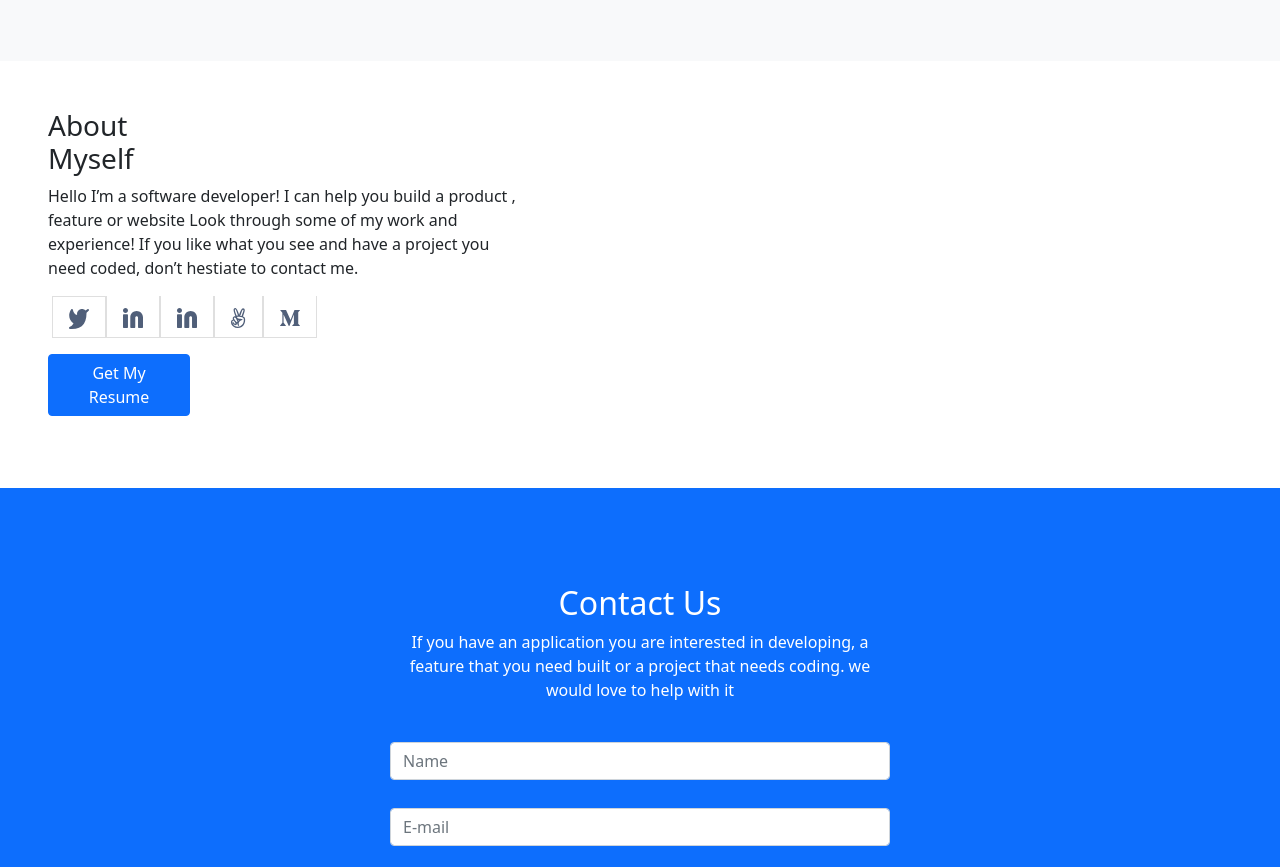
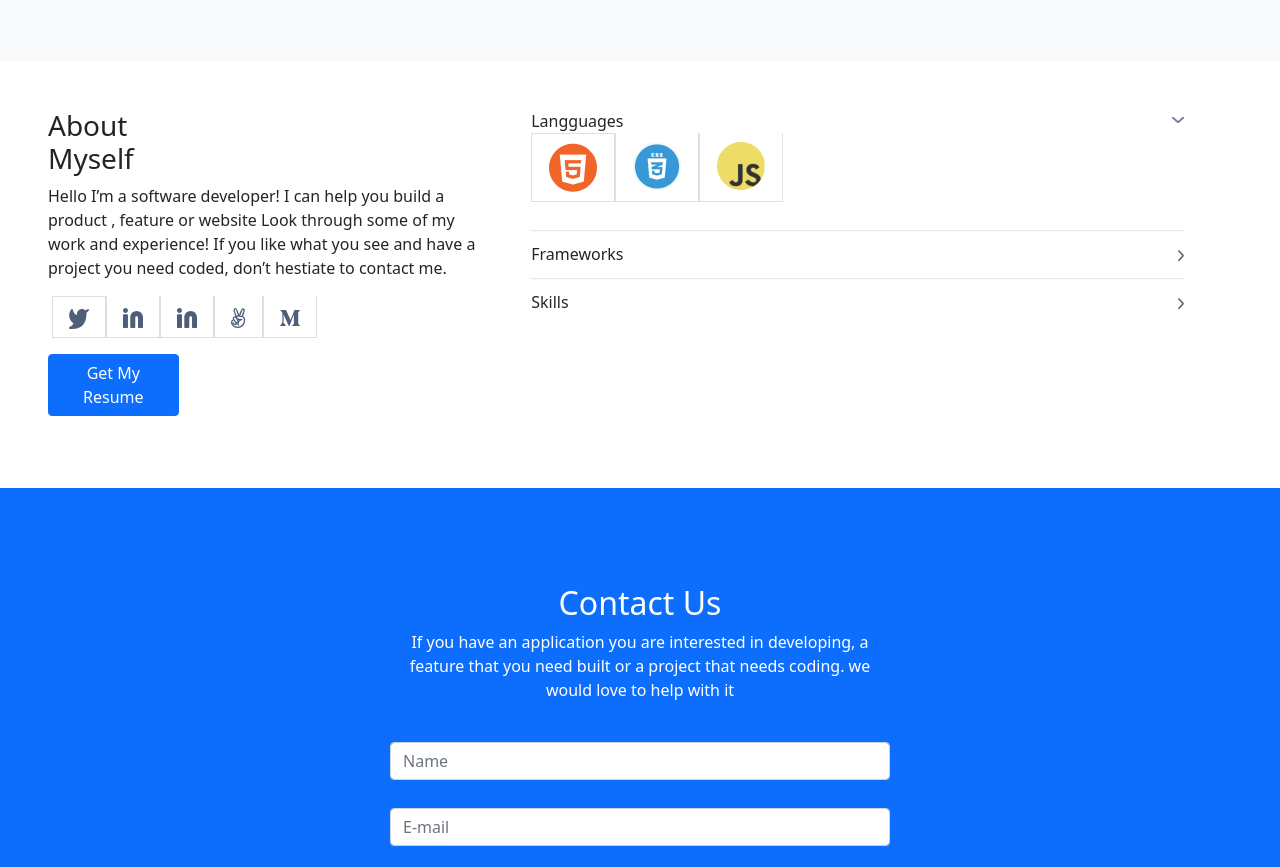
Before and after one commit to AbdollahRaafat/Bootstrap-portfolio-prototype, a plain HTML site: page index.html in a window 1280 px wide. Shown: the part 2470-3337 px from the top of the page. Drawn offline with nearby package versions, Linux system fonts and the light colour scheme.

Commit message:
Add right side

```diff
--- a/index.html
+++ b/index.html
@@ -197,7 +197,35 @@
             <button type="button" class="btn btn-primary " style="width: 30%;">Get My Resume</button>
         </div>
 
+        <div class="mx-5" style="width: 60%;">
+            <div>
+                <div class="d-flex justify-content-between">
+                    <a>Langguages</a>
+                    <img class="mt-2" src="./images/Union-0.png" alt="" style="width: 12px; height: 6px;;">
+                </div>
 
+                <ul class="d-sm-flex p-0">
+                    <li class="list-group-item "><img src="./images/html5.png " alt="twitter "></li>
+                    <li class="list-group-item "><img src="./images/css3.png" alt="linkedin "></li>
+                    <li class="list-group-item "><img src="./images/js.png" alt=" "></li>
+                </ul>
+                <img src="./images/Separator.png" alt="" style="width: 100%; height: 2px;">
+            </div>
+
+            <div>
+                <div class="d-flex justify-content-between">
+                   <a>Frameworks</a>
+                    <img class="mt-2" src="./images/Union-1.png" alt="" style="width: 6px; height: 12px;;">
+                </div>
+                <img src="./images/Separator.png" alt="" style="width: 100%; height: 2px;">
+            </div>
+
+            <div class="d-flex justify-content-between ">
+                <a>Skills</a>
+                <img class="mt-2" src="./images/Union-1.png" alt="" style="width: 6px; height: 12px;;">
+            </div>
+
+    </div>
 
 
         </div>
```
